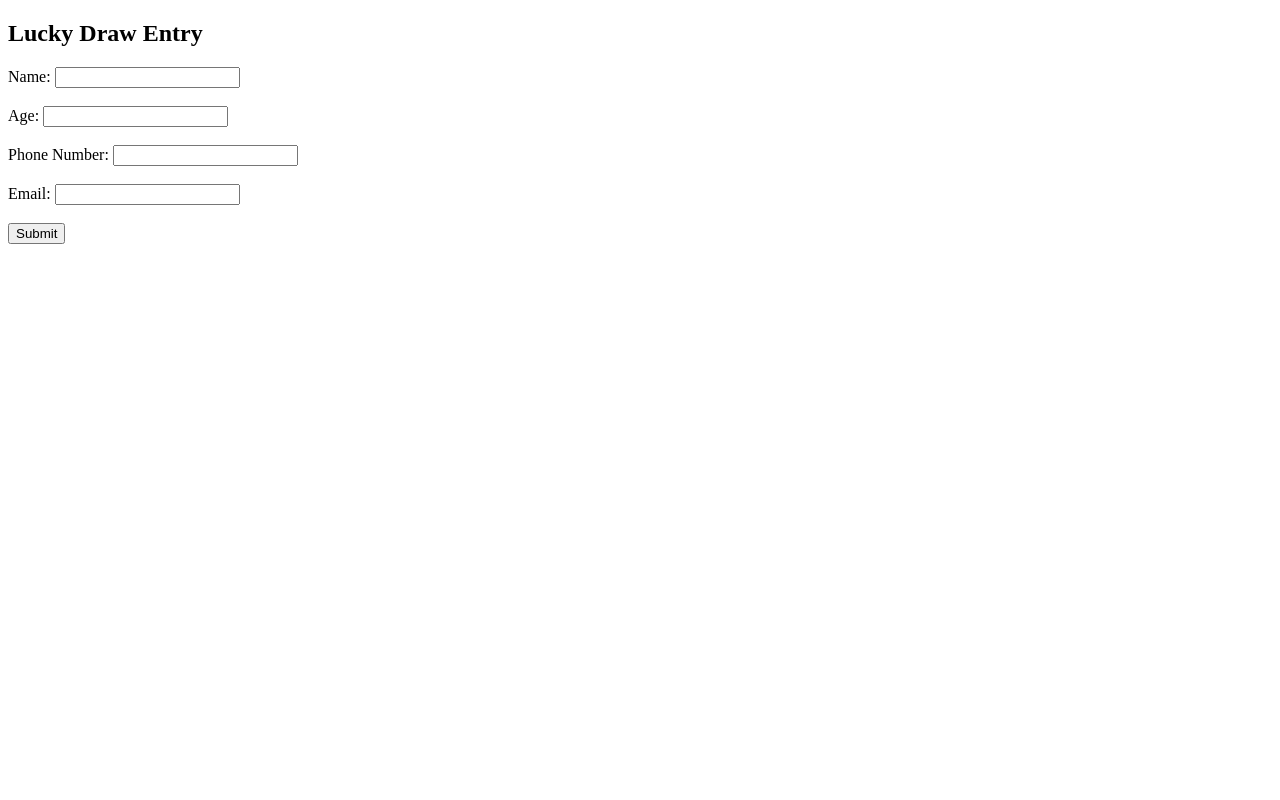
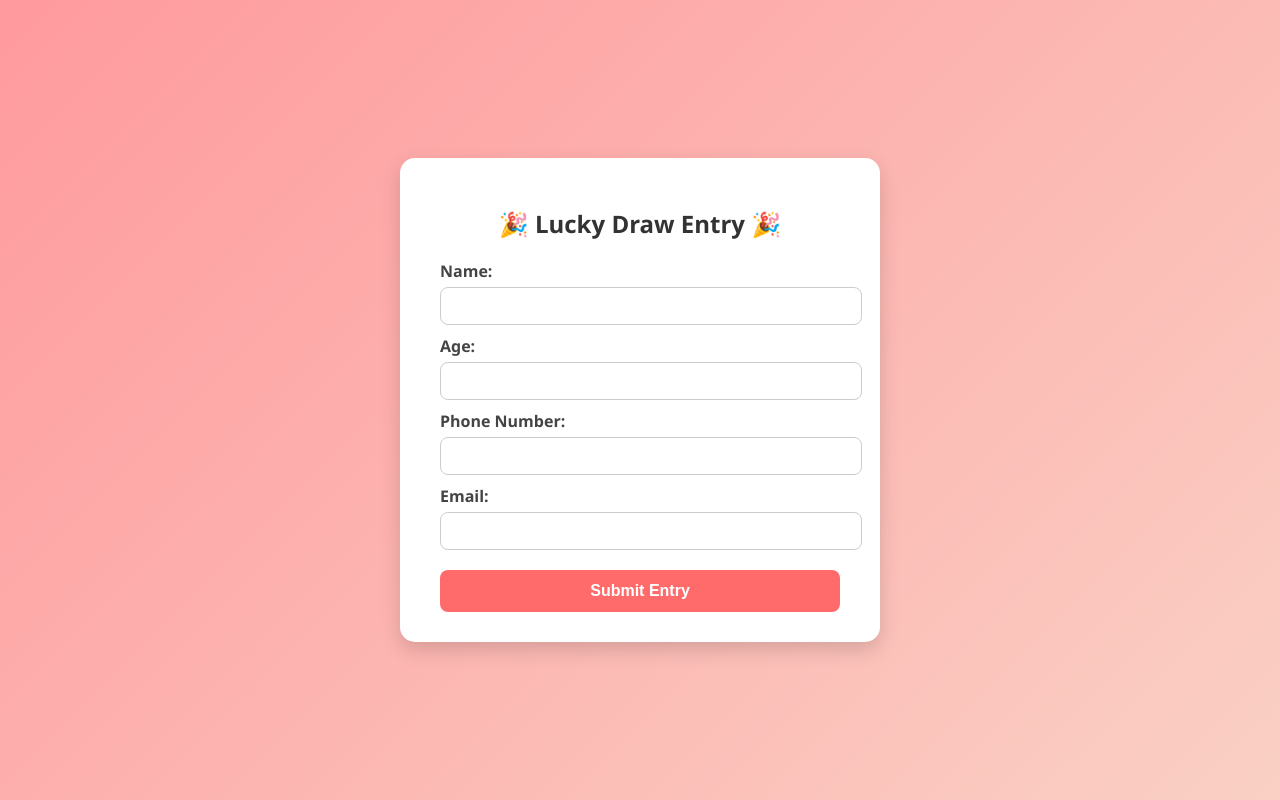
Before and after one commit to Encrypter1233/lucky-draw, a Flask app: page / in a window 1280 px wide. Run offline with Flask 3, Linux system fonts and the light colour scheme; parts of the project's set-up code (start-up, migrations or seed data) failed here and were passed over.

Commit message:
Update index.html

```diff
--- a/templates/index.html
+++ b/templates/index.html
@@ -1,17 +1,105 @@
 <!DOCTYPE html>
 <html lang="en">
 <head>
-    <meta charset="UTF-8">
-    <title>Lucky Draw Form</title>
+  <meta charset="UTF-8">
+  <title>Lucky Draw Form</title>
+  <style>
+    body {
+      margin: 0;
+      font-family: 'Segoe UI', Tahoma, Geneva, Verdana, sans-serif;
+      background: linear-gradient(135deg, #ff9a9e, #fad0c4);
+      height: 100vh;
+      display: flex;
+      justify-content: center;
+      align-items: center;
+    }
+
+    .container {
+      background: #fff;
+      padding: 30px 40px;
+      border-radius: 15px;
+      box-shadow: 0 8px 20px rgba(0,0,0,0.15);
+      max-width: 400px;
+      width: 100%;
+      text-align: center;
+      animation: fadeIn 0.8s ease-in-out;
+    }
+
+    h2 {
+      margin-bottom: 20px;
+      color: #333;
+      font-size: 24px;
+    }
+
+    label {
+      display: block;
+      text-align: left;
+      margin: 10px 0 5px;
+      font-weight: bold;
+      color: #444;
+    }
+
+    input[type="text"],
+    input[type="number"],
+    input[type="email"] {
+      width: 100%;
+      padding: 10px;
+      border: 1px solid #ccc;
+      border-radius: 8px;
+      font-size: 14px;
+      transition: all 0.3s ease;
+    }
+
+    input[type="text"]:focus,
+    input[type="number"]:focus,
+    input[type="email"]:focus {
+      border-color: #ff6b6b;
+      outline: none;
+      box-shadow: 0 0 8px rgba(255, 107, 107, 0.4);
+    }
+
+    input[type="submit"] {
+      margin-top: 20px;
+      background: #ff6b6b;
+      color: #fff;
+      padding: 12px 20px;
+      border: none;
+      border-radius: 8px;
+      font-size: 16px;
+      font-weight: bold;
+      cursor: pointer;
+      transition: background 0.3s ease;
+      width: 100%;
+    }
+
+    input[type="submit"]:hover {
+      background: #e63946;
+    }
+
+    @keyframes fadeIn {
+      from { opacity: 0; transform: translateY(20px); }
+      to { opacity: 1; transform: translateY(0); }
+    }
+  </style>
 </head>
 <body>
-    <h2>Lucky Draw Entry</h2>
+  <div class="container">
+    <h2>🎉 Lucky Draw Entry 🎉</h2>
     <form action="/submit" method="POST">
-        Name: <input type="text" name="name" id="name" required><br><br>
-        Age: <input type="number" name="age" id="age" required><br><br>
-        Phone Number: <input type="text" name="phone" id="phone" required><br><br>
-        Email: <input type="email" name="email" id="email" required><br><br>
-        <input type="submit" value="Submit">
+      <label for="name">Name:</label>
+      <input type="text" name="name" id="name" required>
+
+      <label for="age">Age:</label>
+      <input type="number" name="age" id="age" required>
+
+      <label for="phone">Phone Number:</label>
+      <input type="text" name="phone" id="phone" required>
+
+      <label for="email">Email:</label>
+      <input type="email" name="email" id="email" required>
+
+      <input type="submit" value="Submit Entry">
     </form>
+  </div>
 </body>
 </html>
```
